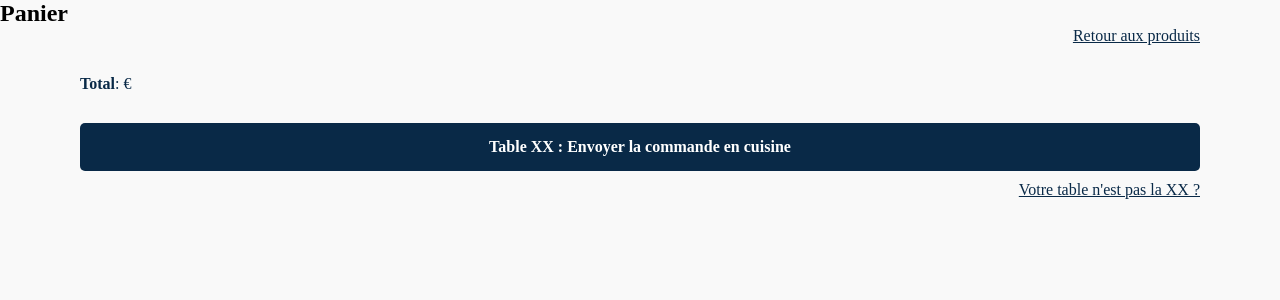
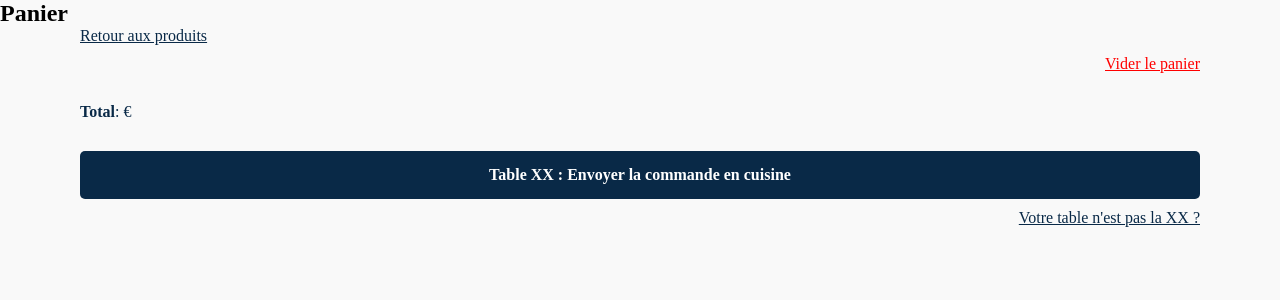
Before and after one commit to AnneGicquel/pizzeriaDellaMamma, an Angular app: page /basket in a window 1280 px wide. Shown: the top 300 px of the page. Built offline with nearby package versions, Linux system fonts and the light colour scheme; a web font is replaced by a local one.

Commit message:
page panier

```diff
--- a/src/app/components/basket/basket-product-card/basket-product-card.component.css
+++ b/src/app/components/basket/basket-product-card/basket-product-card.component.css
@@ -58,4 +58,12 @@ a {
     text-decoration: underline;
     cursor: pointer;
     color :#092947;
+    text-align:start;
 }
+.reset {
+    text-decoration: underline;
+    cursor: pointer;
+    color: red;
+    text-align:end;
+    margin: 0 80px 10px 80px;
+}
--- a/src/app/components/basket/basket-product-card/basket-product-card.component.html
+++ b/src/app/components/basket/basket-product-card/basket-product-card.component.html
@@ -1,6 +1,7 @@
 <main>
 
     <a class="retour" routerLink="/category" >Retour aux produits</a>
+    <button class="reset" (click)="resetBasket()">Vider le panier</button>
 
     <ul class="flex column">
         <li *ngFor="let IBasketProduct of basket; let index = index">
--- a/src/app/components/basket/basket-product-card/basket-product-card.component.ts
+++ b/src/app/components/basket/basket-product-card/basket-product-card.component.ts
@@ -26,7 +26,9 @@ removeProduct(index:number) {
   this.getBasket();
 
 }
-
+resetBasket() {
+  this.basketService.resetBasket();
+}
 
 
 
--- a/src/app/services/basketService/basket-service.service.ts
+++ b/src/app/services/basketService/basket-service.service.ts
@@ -88,4 +88,9 @@ this.saveBasket(basket);
 
 }
 
+resetBasket() {
+  const basket = this.getBasket();
+  basket.length = 0;
 }
+
+}
```
